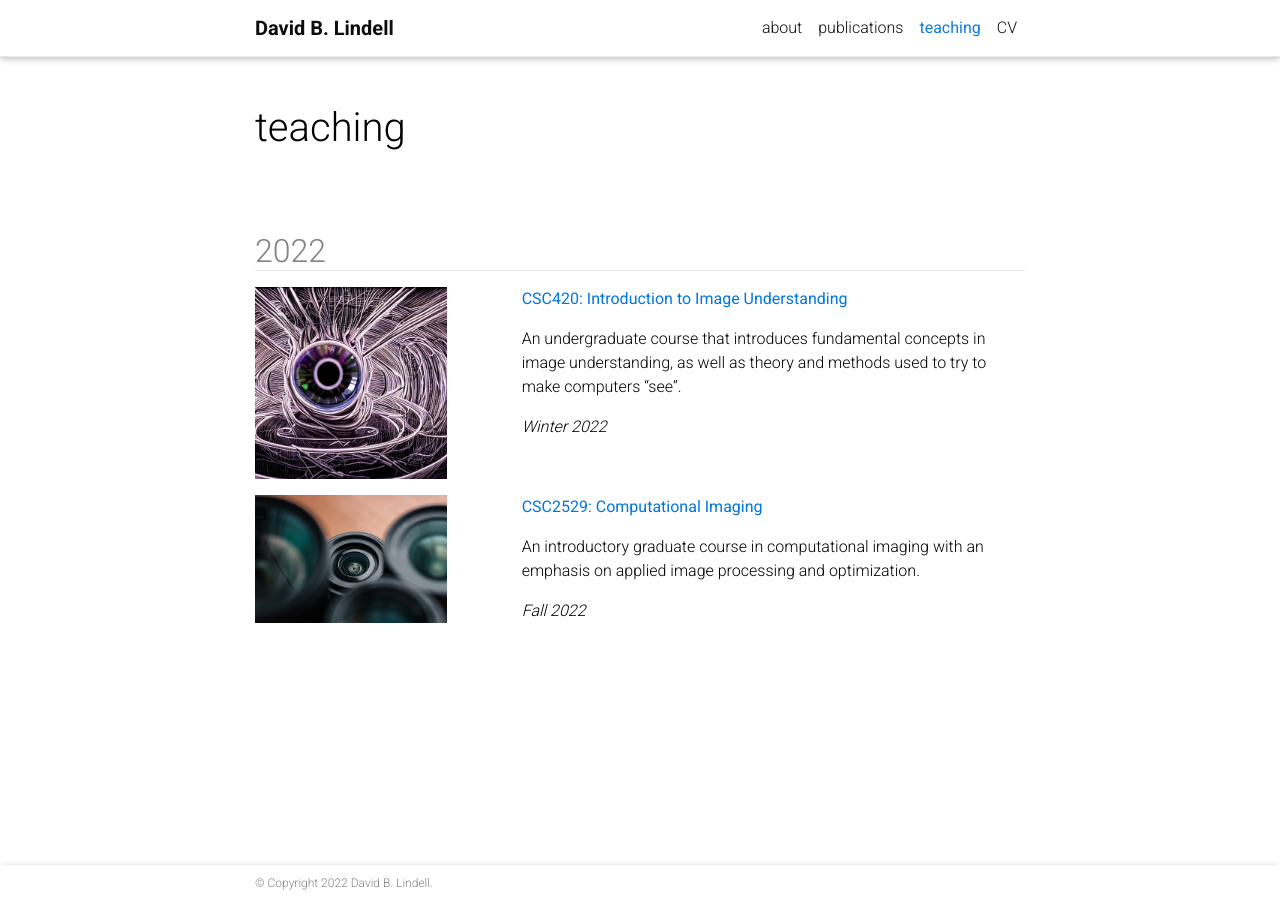
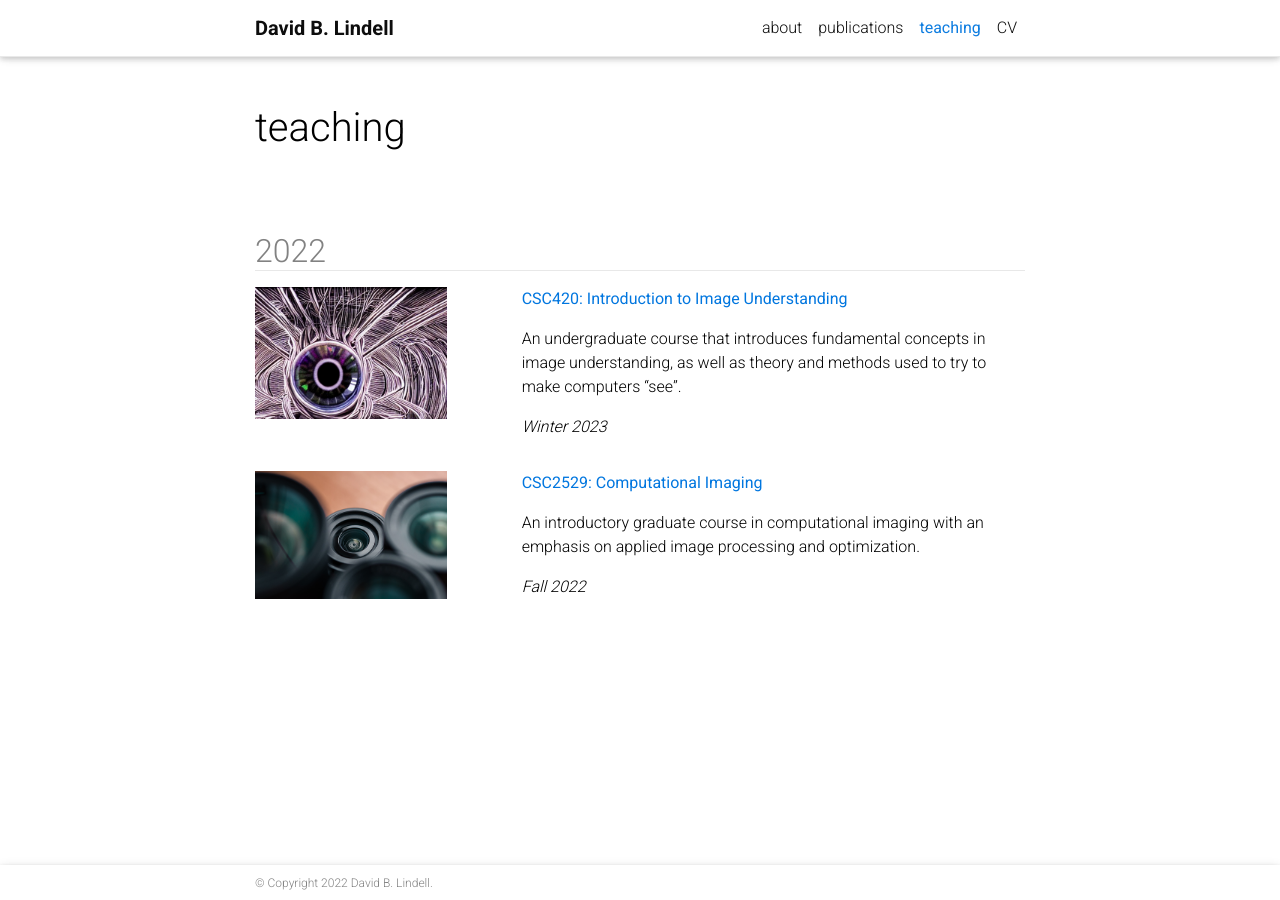
Before and after one commit to davelindell/davelindell.github.io, a Jekyll site: the page built from _pages/teaching.md, in a window 1280 px wide. Built offline with Jekyll 4.4.1, drawn with Linux system fonts in a browser that asks for light colours; nearby versions of some CDN libraries; a style sheet for code colours, icons or effects is not loaded.

Commit message:
fix typos

```diff
--- a/_posts/2022-12-01-csc420.markdown
+++ b/_posts/2022-12-01-csc420.markdown
@@ -5,7 +5,7 @@ thumbnail: csc420-winter2223.png
 permalink: https://www.cs.toronto.edu/~lindell/teaching/420/
 alt: image-alt
 iscourse: true
-term: Winter 2022
+term: Winter 2023
 
 ---
 
```
Also changed, not shown: assets/img/course/csc420-winter2223.png.
